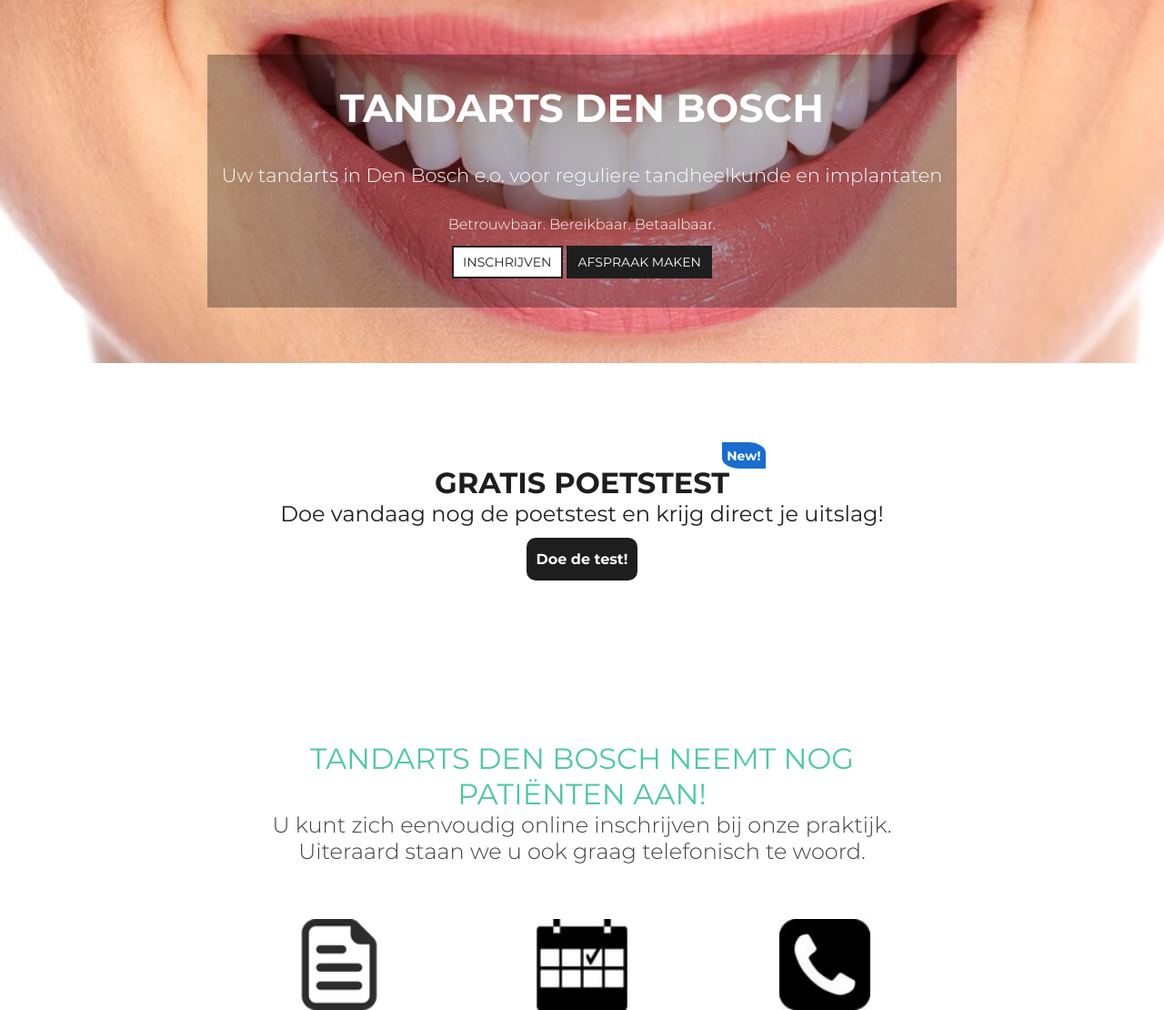
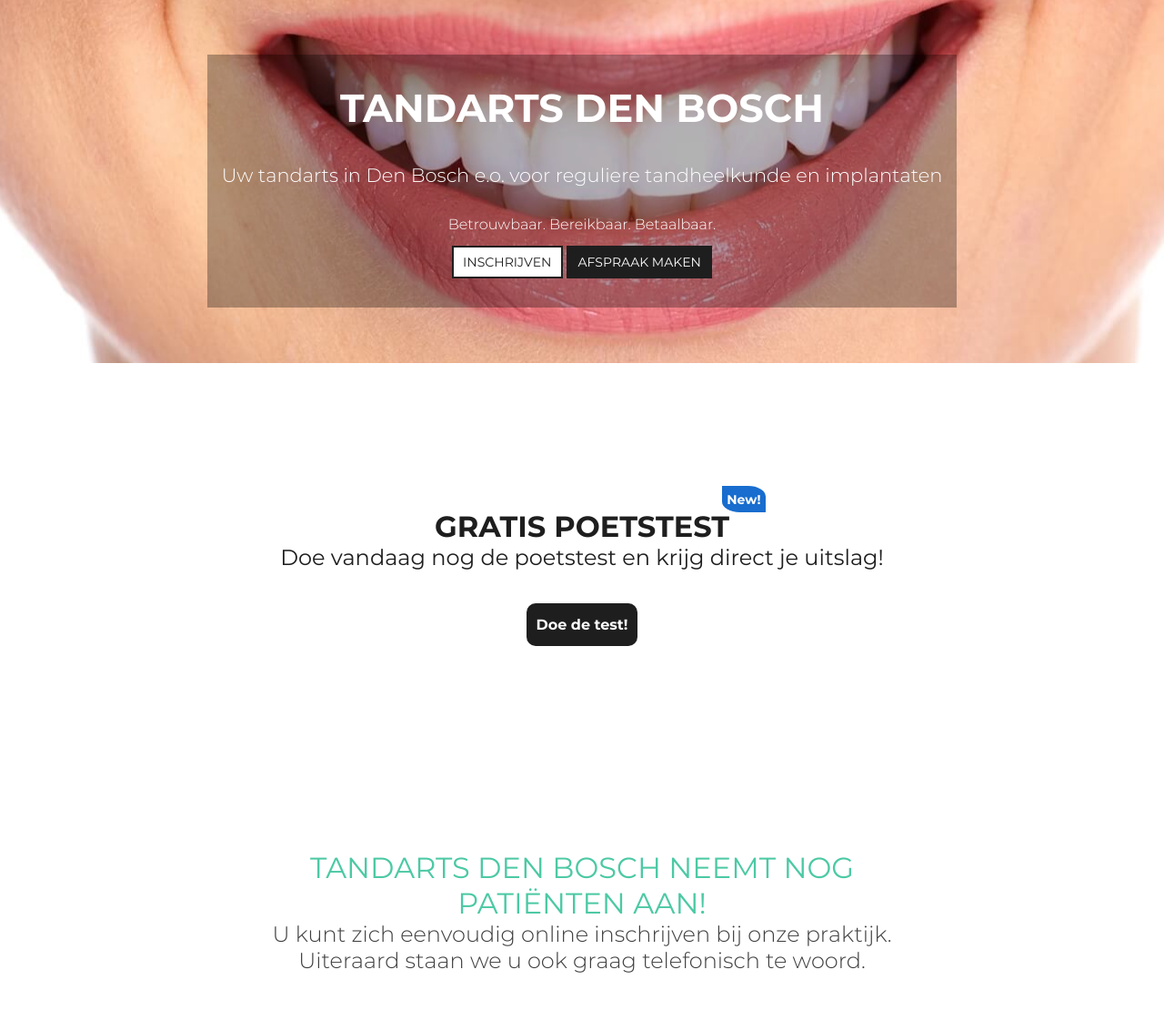
Before and after one commit to Markiesch/PraktijkOpdrachtThema3, a PHP site: page / in a window 1280 px wide. Shown: the part 189-1299 px from the top of the page at 91% size. Run offline with PHP 8.4, Linux system fonts and the light colour scheme.

Commit message:
Final changes

```diff
--- a/styles/style.scss
+++ b/styles/style.scss
@@ -230,7 +230,7 @@ header {
 }
 
 .test {
-    padding: 7em 0;
+    padding: 10em 0;
     min-width: 300px;
     max-width: 70%;
     margin: 0 auto;
@@ -258,7 +258,7 @@ header {
     p {
         font-size: 24px;
         font-weight: 500;
-        margin: 0 0 0.5em 0;
+        margin: 0 0 1.5em 0;
         color: $grey-color2;
     }
 
```
Also changed, not shown: styles/style.css.
